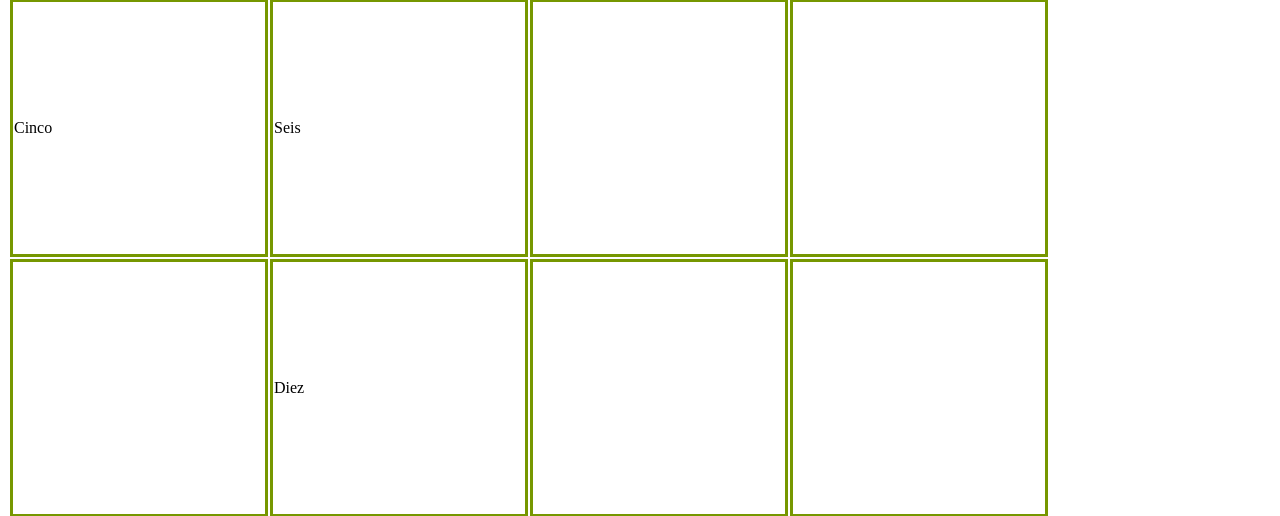
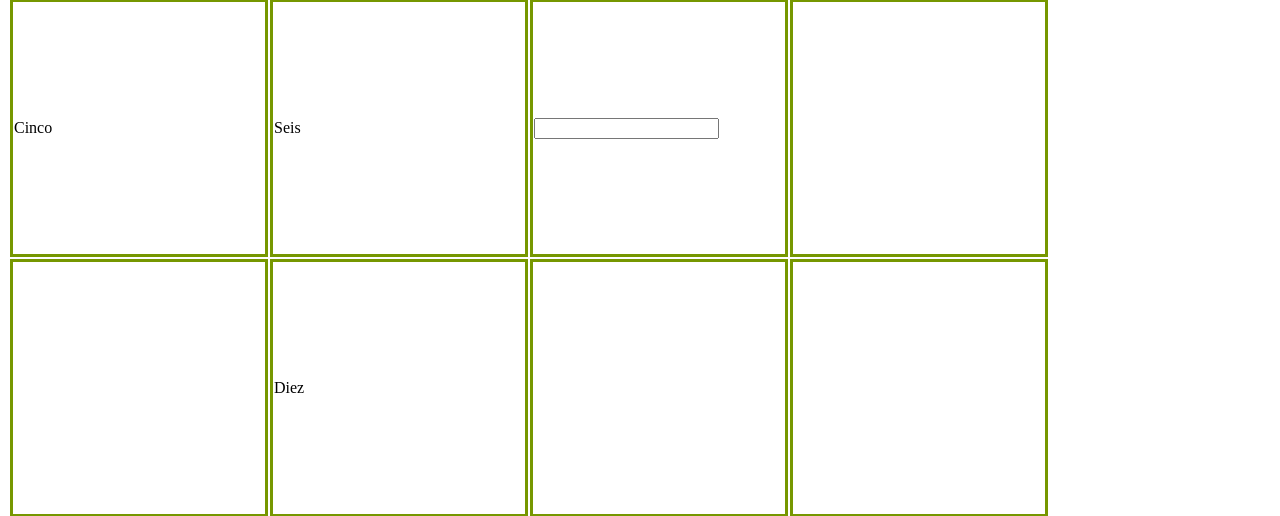
Before and after one commit to dadelgado109/claseTaller2022, a PHP site: page /nuevoArchivo.html in a window 1280 px wide. Shown: the part 271-787 px from the top of the page. Run offline with PHP 8.4, Linux system fonts and the light colour scheme.

Commit message:
Se sube la separacion de Js

```diff
--- a/javaScript/css/main.css
+++ b/javaScript/css/main.css
@@ -5,3 +5,10 @@
     width: 250px;
     height: 250px;
 }
+
+.contenedor{
+    position: relative;
+}
+.enLinea {
+    display: inline-block;
+}
--- /dev/null
+++ b/javaScript/js/main.js
@@ -0,0 +1,32 @@
+
+function funReflejar(){
+
+    document.getElementById("idTdDiez").innerHTML = "Soy el diez";
+
+}
+
+function ponerVerde(){
+
+    document.getElementById("idTdTrece").style.backgroundColor="green";
+
+}
+
+function ponerRojo(){
+
+    document.getElementById("idTdTrece").style.backgroundColor="red";
+
+}
+
+window.onload = function() {
+
+    document.getElementById("idTrVacio").innerHTML = " <td class='claseBorde' colspan='4'></td> ";
+
+};
+
+
+function presionoTecla(evento){
+
+    console.log(evento);
+    document.getElementById("idTextoCostado").innerHTML = evento.values;
+
+}
--- a/javaScript/nuevoArchivo.html
+++ b/javaScript/nuevoArchivo.html
@@ -7,8 +7,8 @@
 
 	</head>
 	<body>
-
-		<div >
+		<div class="contenedor">
+			<div class="enLinea">
 				<table>
 					<tr>
 						<td class="claseBorde" onclick="console.log('Soy UNO')">UNO</td>
@@ -19,8 +19,8 @@
 					<tr>
 						<td class="claseBorde" onclick="funReflejar()">Cinco</td>
 						<td class="claseBorde">Seis</td>
-					<td class="claseBorde"></td>
-					<td class="claseBorde"></td>
+						<td class="claseBorde"><input type="text" onkeypress="presionoTecla(Event)"> </td>
+						<td class="claseBorde" id ="idTextoCostado" ></td>
 					</tr>
 					<tr>
 						<td class="claseBorde"></td>
@@ -44,35 +44,8 @@
 					</tr>
 				</table>
 			</div>
+		</div>
 	</body>
 
-	<script>
-
-		function funReflejar(){
-
-			document.getElementById("idTdDiez").innerHTML = "Soy el diez";
-
-		}
-
-		function ponerVerde(){
-
-			document.getElementById("idTdTrece").style.backgroundColor="green";
-
-		}
-
-		function ponerRojo(){
-
-			document.getElementById("idTdTrece").style.backgroundColor="red";
-
-		}
-
-		window.onload = function() {
-
-			document.getElementById("idTrVacio").innerHTML = " <td class='claseBorde' colspan='4'></td> ";
-
-		};
-
-
-	</script>
-
+	<script src="js/main.js"></script>
 </html>
```
Lines whose indentation alone changed are shown as unchanged.
